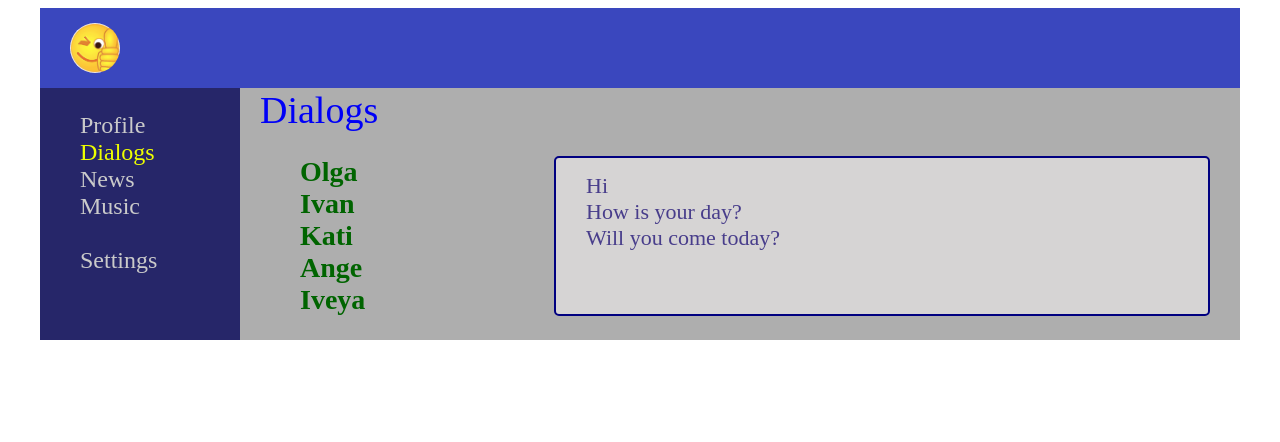
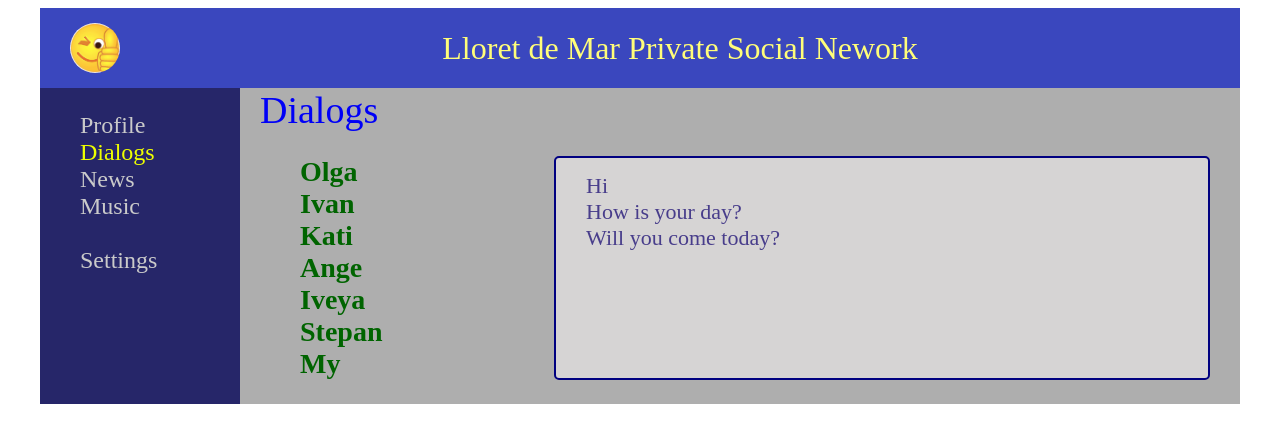
Before and after one commit to alexeyk500/Social_Nework_from_React, a React (Create React App) app: page /dialogs in a window 1280 px wide. Shown: the top 442 px of the page. Built offline with nearby package versions, Linux system fonts and the light colour scheme.

Commit message:
state add

```diff
--- a/src/App.js
+++ b/src/App.js
@@ -11,18 +11,26 @@ import Music    from './components/Music/Music';
 import Settings from './components/Settings/Settings';
 
 
-const App = () =>{
+const App = (props) =>{
   return (
     <BrowserRouter>
       <div className='app-wrapper'>
         <Header />
         <Nav />
         <div className='app-wrapper-content'>
-          <Route path='/profile'  component={Profile} />
-          <Route path='/dialogs'  component={Dialogs} />
-          <Route path='/news'     component={News} />
-          <Route path='/music'    component={Music} />
-          <Route path='/settings' component={Settings} />
+
+          <Route path='/profile'
+                  render={() => <Profile
+                    postsData={props.state.profilePage.posts} />}
+          />
+          <Route path='/dialogs'
+                  render={() => <Dialogs
+                    dialogsData={props.state.dialogsPage.dialogs}
+                    messagesData={props.state.dialogsPage.messages} />}
+          />
+          <Route path='/news'     render={() => <News />} />
+          <Route path='/music'    render={() => <Music />} />
+          <Route path='/settings' render={() => <Settings />} />
         </div>
       </div>
     </BrowserRouter>
--- a/src/components/Dialogs/Dialogs.jsx
+++ b/src/components/Dialogs/Dialogs.jsx
@@ -1,18 +1,6 @@
 import React from 'react';
 import { NavLink } from 'react-router-dom';
 import classes from './Dialogs.module.css';
-
-let dialogsData = [{userId:1, userName:'Olga'},
-                   {userId:2, userName:'Ivan'},
-                   {userId:3, userName:'Kati'},
-                   {userId:4, userName:'Ange'},
-                   {userId:5, userName:'Iveya'},
-];
-
-let messagesData = [{messageId:1, messagetext:'Hi'},
-                    {messageId:2, messagetext:'How is your day?'},
-                    {messageId:3, messagetext:'Will you come today?'},
-];
 
 const NavLinkNav = (props) => {
   return <NavLink className={classes.dialogLink} to={'/dialogs/'+props.userId}>{props.userName}</NavLink>
@@ -22,17 +10,18 @@ const Message = (props) => {
   return <p className={classes.messageText}>{props.messageText}</p>
 };
 
-let dialogsElements = dialogsData.map( dialog => (<li className="dialogsListItem">
-                                                    <NavLinkNav userName={dialog.userName} userId={dialog.userId} />
-                                                  </li>)
-);
+const Dialogs = (props) => {
 
-let messagesElements = messagesData.map(message => (<li className="messageItem">
-                                                    <Message messageText={message.messagetext} />
+  let dialogsElements = props.dialogsData.map( dialog => (<li className="dialogsListItem">
+                                                      <NavLinkNav userName={dialog.userName} userId={dialog.userId} />
                                                     </li>)
-)
+  );
 
-const Dialogs = (props) => {
+  let messagesElements = props.messagesData.map(message => (<li className="messageItem">
+                                                      <Message messageText={message.messagetext} />
+                                                      </li>)
+  )
+
   return (
     < div className={classes.dialogsContainer}>
       <div className={classes.dialogsHeader}>
--- a/src/components/Header/Header.jsx
+++ b/src/components/Header/Header.jsx
@@ -6,6 +6,7 @@ const Header = () => {
   return (
     <header className={classes.header}>
       <img className={classes.logoImg} src={logo} alt="this is logo" />
+      <span className={classes.title}>Lloret de Mar Private Social Nework</span>
     </header>
   )
 }
--- a/src/components/Header/Header.module.css
+++ b/src/components/Header/Header.module.css
@@ -11,3 +11,11 @@
   vertical-align: middle;
   border-radius: 25px;
 }
+
+.title{
+  margin-left: auto;
+  margin-right: auto;
+  color: #fffd79;
+  font-size: 32px;
+  font-weight: 500;
+}
--- a/src/components/Profile/Post/Post.jsx
+++ b/src/components/Profile/Post/Post.jsx
@@ -1,6 +1,5 @@
 import React from 'react';
 import classes from './Post.module.css'
-// import classes from './Post.module.css';
 
 const Post = (props) => {
   return (
--- a/src/components/Profile/Profile.jsx
+++ b/src/components/Profile/Profile.jsx
@@ -5,15 +5,10 @@ import MyPost  from './MyPost/MyPost';
 import Post    from './Post/Post';
 import UserDescription from './UserDescription/UserDescription';
 
-let postsData = [{postId:1, postText:'Hi, how are you?'},
-                 {postId:2, postText:'Do you listen to me?'},
-                 {postId:3, postText:'Why do you not answer?'},
-                 {postId:4, postText:'blablabla - bla'},
-];
+const Profile = (props) => {
 
-const postsElements = postsData.map(post=>(<Post text ={post.postText} />));
+  const postsElements = props.postsData.map(post=>(<Post text ={post.postText} />));
 
-const Profile = () => {
   return (
     <div className={classes.content}>
       <div>
--- a/src/index.js
+++ b/src/index.js
@@ -1,11 +1,11 @@
 import React from 'react';
 import ReactDOM from 'react-dom';
 import App from './App';
-
+import state from './redux/state';
 
 ReactDOM.render(
   <React.StrictMode>
-    <App />
+    <App state={state} />
   </React.StrictMode>,
   document.getElementById('root')
 );
--- /dev/null
+++ b/src/redux/state.js
@@ -0,0 +1,26 @@
+let state = {
+  profilePage: {
+    posts: [{postId:1, postText:'Hi, how are you?'},
+            {postId:2, postText:'Do you listen to me?'},
+            {postId:3, postText:'Why do you not answer?'},
+            {postId:4, postText:'blablabla - blablabla'},
+            ],
+  },
+
+  dialogsPage :{
+    dialogs: [{userId:1, userName:'Olga'},
+              {userId:2, userName:'Ivan'},
+              {userId:3, userName:'Kati'},
+              {userId:4, userName:'Ange'},
+              {userId:5, userName:'Iveya'},
+              {userId:6, userName:'Stepan'},
+              {userId:7, userName:'My'},
+             ],
+    messages: [{messageId:1, messagetext:'Hi'},
+               {messageId:2, messagetext:'How is your day?'},
+               {messageId:3, messagetext:'Will you come today?'},
+              ],
+  },
+};
+
+export default state;
```
